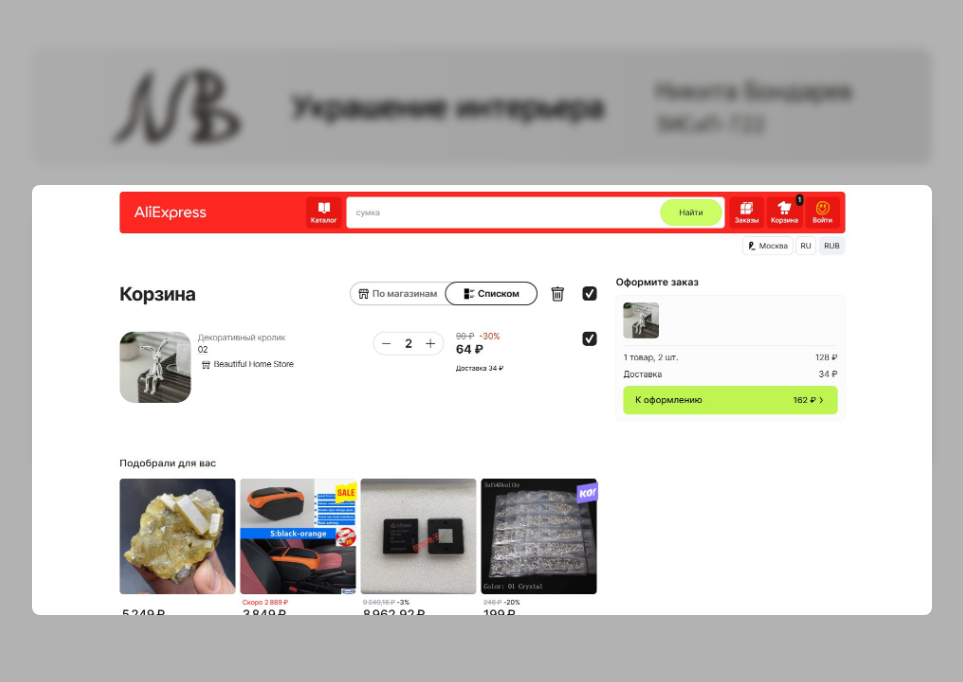
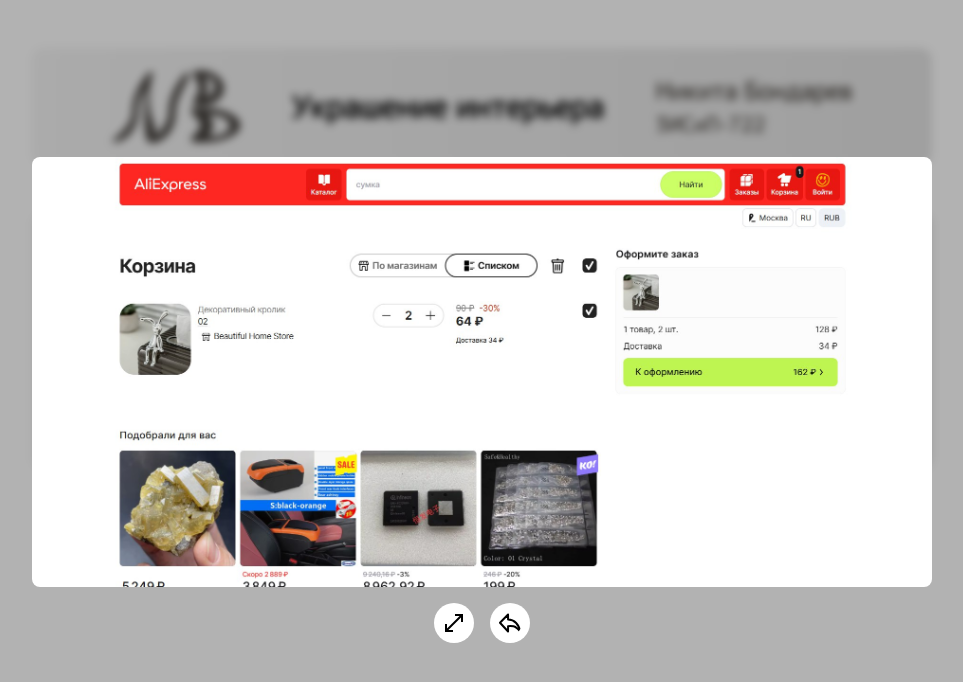
Before and after one commit to geeksaider/promo-kip, a Vue app: page /firstlab in a window 1280 px wide. Both pictures are taken after a click on the picture 297 px from the left and 425 px from the top of the page. Shown: the top 682 px of the page, without its empty margins (158-1121 px from the left). Built offline with nearby package versions, Linux system fonts and the light colour scheme.

Commit message:
small edit

```diff
--- a/src/components/Back.vue
+++ b/src/components/Back.vue
@@ -1,12 +1,18 @@
-<script>
+<script setup>
 import { RouterLink } from "vue-router";
+
+const {
+    custom = "bg-gradient-to-r from-neutral-200/70 to-neutral-200",
+    link = "/",
+} = defineProps(["custom", "link"]);
 </script>
 <template>
-    <RouterLink to="/" class="flex justify-center mt-4">
+    <RouterLink :to="link" class="flex justify-center">
         <img
             src="/back.svg"
             alt=""
-            class="bg-gradient-to-r from-neutral-200/70 to-neutral-200 p-2 rounded-full size-10 flex hover:-translate-y-[1px] transition-all"
+            class="p-2 rounded-full size-10 flex hover:-translate-y-[1px] transition-all"
+            :class="custom"
         />
     </RouterLink>
 </template>
--- a/src/components/LabField.vue
+++ b/src/components/LabField.vue
@@ -5,26 +5,71 @@
 
 const photo = ref(" ");
 const open = ref("hidden");
+const full = ref({
+    state: "inactive",
+    button: "block",
+    screen: "max-w-[900px]",
+    image: "founded-lg",
+    close: "hidden",
+    figma: "hidden",
+});
 function changeModal(name) {
     photo.value = name;
     open.value == "hidden" ? (open.value = "block") : (open.value = "hidden");
+}
+function reSize() {
+    if (full.value.state == "inactive") {
+        full.value = {
+            state: "active",
+            button: "hidden",
+            screen: "max-w-screen",
+            image: "h-screen px-2 py-8",
+            close: "block",
+            figma: "hidden",
+        };
+    } else {
+        full.value = {
+            state: "inactive",
+            button: "block",
+            screen: "max-w-[900px]",
+            image: "",
+            close: "hidden",
+            figma: "hidden",
+        };
+    }
 }
 </script>
 <template>
     <main>
         <section
-            class="absolute inset-0 min-h-screen min-w-screen bg-black/30 backdrop-blur-sm"
-            @click="changeModal()"
+            class="absolute inset-0 min-h-full min-w-full transition-all bg-black/30 backdrop-blur-sm"
             :class="open"
         >
             <div
-                class="max-w-[900px] mx-auto h-screen flex items-center justify-center flex-col gap-4"
+                class="mx-auto overflow-visible h-screen flex items-center justify-center flex-col gap-4"
+                :class="full.screen"
             >
                 <img
                     :src="'/firstLab/' + photo + '_ref.jpg'"
                     alt=""
                     class="rounded-lg"
+                    :class="full.image"
                 />
+                <button
+                    class="absolute top-1 right-9 font-bold text-xl bg-red-400 p-4 px-6 rounded-full hover:text-2xl"
+                    :class="full.close"
+                    @click="reSize()"
+                >
+                    X
+                </button>
+                <div class="flex items-center justify-center gap-4">
+                    <button
+                        class="bg-white p-2 rounded-full hover:-translate-y-[1px] transition-all"
+                        :class="full.button"
+                        @click="reSize()"
+                    >
+                        <img src="/full-arrow.svg" alt="" />
+                    </button>
                     <Button
                         img="link"
                         tag="a"
@@ -32,6 +77,13 @@
                         :class="photo == 'figma' ? 'block' : 'hidden'"
                         >Figma</Button
                     >
+                    <Back
+                        custom="bg-white"
+                        link="#"
+                        :class="full.button"
+                        @click="changeModal()"
+                    ></Back>
+                </div>
             </div>
         </section>
         <section
@@ -85,6 +137,6 @@
                 <Button img="word" link="/firstLab/pr1.pdf">Отчет</Button>
             </div>
         </section>
-        <Back></Back>
+        <Back class="mt-4"></Back>
     </main>
 </template>
```
Also changed, not shown: public/back.svg, public/full-arrow.svg (added). Lines whose indentation alone changed are shown as unchanged.
